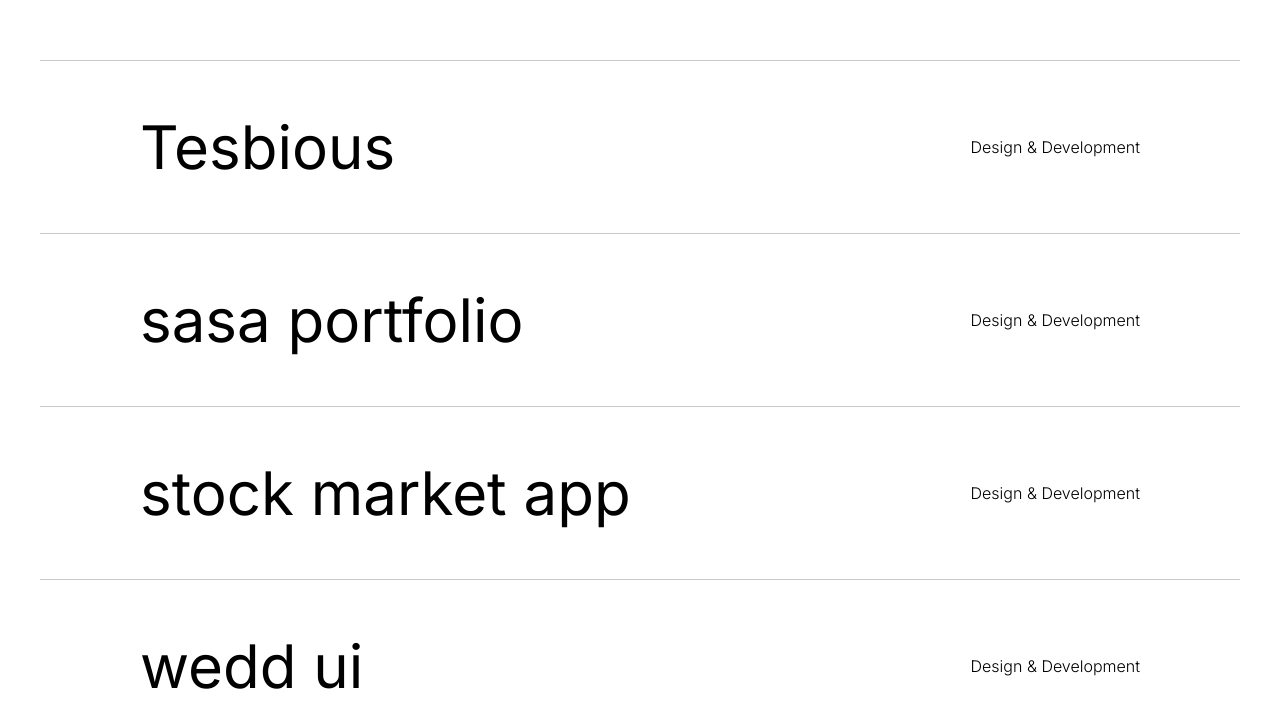
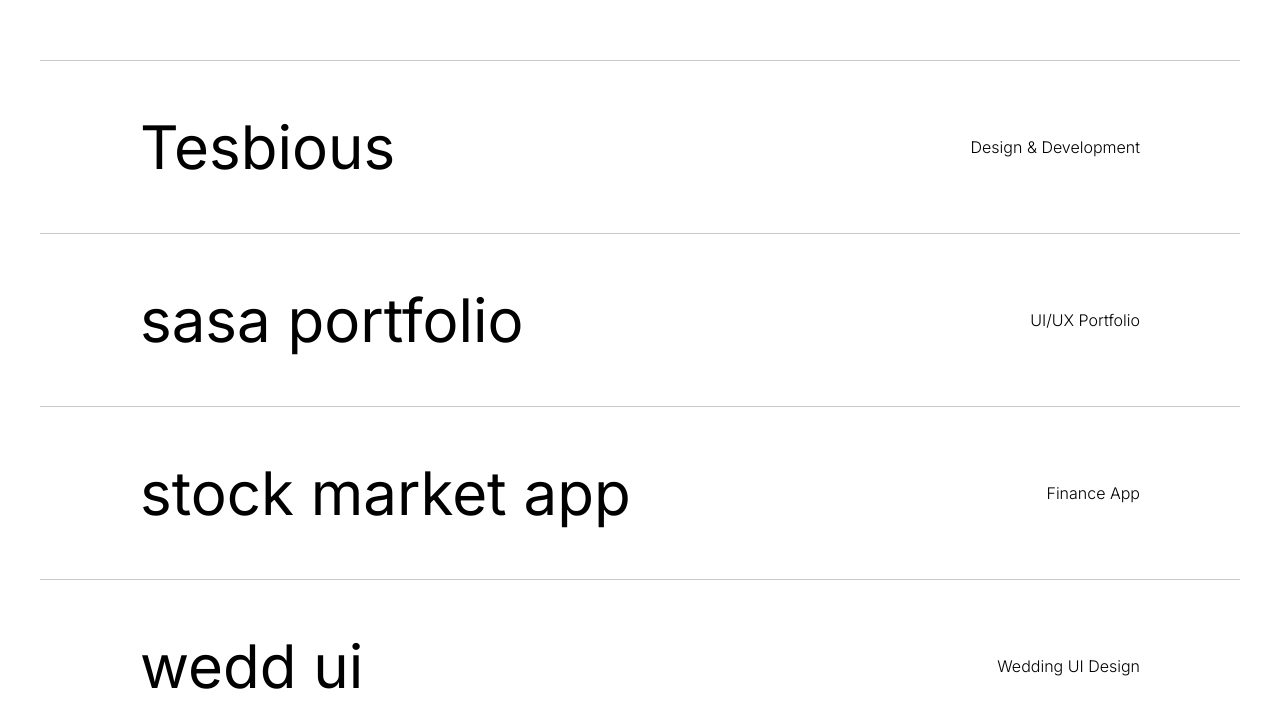
Before and after one commit to Eranga725/Portfolio, a Next.js app: page / in a window 1280 px wide. Shown: the part 1594-2321 px from the top of the page. Built offline with nearby package versions, Linux system fonts and the light colour scheme.

Commit message:
project section update

```diff
--- a/app/components/Projects/components_modal/index.jsx
+++ b/app/components/Projects/components_modal/index.jsx
@@ -1,65 +1,110 @@
+'use client';
 import { useRef, useEffect } from 'react';
 import { motion } from 'framer-motion';
 import Image from 'next/image';
+import Link from 'next/link';
 import styles from './style.module.css';
 import gsap from 'gsap';
 
 const scaleAnimation = {
-    initial: {scale: 0, x:"-50%", y:"-50%"},
-    enter: {scale: 1, x:"-50%", y:"-50%", transition: {duration: 0.4, ease: [0.76, 0, 0.24, 1]}},
-    closed: {scale: 0, x:"-50%", y:"-50%", transition: {duration: 0.4, ease: [0.32, 0, 0.67, 0]}}
-}
+  initial: { scale: 0, x: "-50%", y: "-50%" },
+  enter: { scale: 1, x: "-50%", y: "-50%", transition: { duration: 0.4, ease: [0.76, 0, 0.24, 1] } },
+  closed: { scale: 0, x: "-50%", y: "-50%", transition: { duration: 0.4, ease: [0.32, 0, 0.67, 0] } }
+};
 
-export default function index({modal, projects}) {
-
+export default function Modal({ modal, projects }) {
   const { active, index } = modal;
   const modalContainer = useRef(null);
   const cursor = useRef(null);
   const cursorLabel = useRef(null);
 
-  useEffect( () => {
-    //Move Container
-    let xMoveContainer = gsap.quickTo(modalContainer.current, "left", {duration: 0.8, ease: "power3"})
-    let yMoveContainer = gsap.quickTo(modalContainer.current, "top", {duration: 0.8, ease: "power3"})
-    //Move cursor
-    let xMoveCursor = gsap.quickTo(cursor.current, "left", {duration: 0.5, ease: "power3"})
-    let yMoveCursor = gsap.quickTo(cursor.current, "top", {duration: 0.5, ease: "power3"})
-    //Move cursor label
-    let xMoveCursorLabel = gsap.quickTo(cursorLabel.current, "left", {duration: 0.45, ease: "power3"})
-    let yMoveCursorLabel = gsap.quickTo(cursorLabel.current, "top", {duration: 0.45, ease: "power3"})
+  useEffect(() => {
+    const xMoveContainer = gsap.quickTo(modalContainer.current, "left", { duration: 0.8, ease: "power3" });
+    const yMoveContainer = gsap.quickTo(modalContainer.current, "top", { duration: 0.8, ease: "power3" });
+    const xMoveCursor = gsap.quickTo(cursor.current, "left", { duration: 0.5, ease: "power3" });
+    const yMoveCursor = gsap.quickTo(cursor.current, "top", { duration: 0.5, ease: "power3" });
+    const xMoveCursorLabel = gsap.quickTo(cursorLabel.current, "left", { duration: 0.45, ease: "power3" });
+    const yMoveCursorLabel = gsap.quickTo(cursorLabel.current, "top", { duration: 0.45, ease: "power3" });
 
-    window.addEventListener('mousemove', (e) => {
+    const moveHandler = (e) => {
       const { pageX, pageY } = e;
-      xMoveContainer(pageX)
-      yMoveContainer(pageY)
-      xMoveCursor(pageX)
-      yMoveCursor(pageY)
-      xMoveCursorLabel(pageX)
-      yMoveCursorLabel(pageY)
-    })
-  }, [])
+      xMoveContainer(pageX);
+      yMoveContainer(pageY);
+      xMoveCursor(pageX);
+      yMoveCursor(pageY);
+      xMoveCursorLabel(pageX);
+      yMoveCursorLabel(pageY);
+    };
+
+    window.addEventListener('mousemove', moveHandler);
+    return () => window.removeEventListener('mousemove', moveHandler);
+  }, []);
+
+  const navigateToProject = () => {
+    if (!projects[index]?.url) return;
+
+    const url = projects[index].url;
+    if (url.startsWith('http')) {
+      window.open(url, "_blank");
+    } else {
+      window.location.href = url; // internal route using full reload, safer in modal
+    }
+  };
 
   return (
     <>
-        <motion.div ref={modalContainer} variants={scaleAnimation} initial="initial" animate={active ? "enter" : "closed"} className={styles.modalContainer}>
-            <div style={{top: index * -100 + "%"}} className={styles.modalSlider}>
-            {
-                projects.map( (project, index) => {
-                const { src, color } = project
-                return <div className={styles.modal} style={{backgroundColor: color}} key={`modal_${index}`}>
+      {/* Modal container */}
+      <motion.div
+        ref={modalContainer}
+        variants={scaleAnimation}
+        initial="initial"
+        animate={active ? "enter" : "closed"}
+        className={styles.modalContainer}
+        onClick={navigateToProject} // click anywhere navigates
+        style={{ cursor: projects[index]?.url ? 'pointer' : 'default' }}
+      >
+        <div style={{ top: index * -100 + "%" }} className={styles.modalSlider}>
+          {projects.map((project, i) => (
+            <div
+              className={styles.modal}
+              style={{ backgroundColor: project.color }}
+              key={`modal_${i}`}
+            >
               <Image
-                    src={`/images/${src}`}
+                src={`/images/${project.src}`}
                 width={300}
                 height={0}
-                    alt="image"
+                alt={project.title}
               />
             </div>
-                })
-            }
+          ))}
         </div>
       </motion.div>
-        <motion.div ref={cursor} className={styles.cursor} variants={scaleAnimation} initial="initial" animate={active ? "enter" : "closed"}></motion.div>
-        <motion.div ref={cursorLabel} className={styles.cursorLabel} variants={scaleAnimation} initial="initial" animate={active ? "enter" : "closed"}>View</motion.div>
+
+      {/* Floating cursor */}
+      <motion.div
+        ref={cursor}
+        className={styles.cursor}
+        variants={scaleAnimation}
+        initial="initial"
+        animate={active ? "enter" : "closed"}
+      />
+
+      {/* View button */}
+      <motion.div
+        ref={cursorLabel}
+        className={styles.cursorLabel}
+        variants={scaleAnimation}
+        initial="initial"
+        animate={active ? "enter" : "closed"}
+        style={{ cursor: 'pointer' }}
+        onClick={(e) => {
+          e.stopPropagation(); // prevent double navigation
+          navigateToProject();
+        }}
+      >
+        View
+      </motion.div>
     </>
-  )
+  );
 }
--- a/app/components/Projects/components_projects/index.jsx
+++ b/app/components/Projects/components_projects/index.jsx
@@ -1,14 +1,17 @@
 'use client';
-import React from 'react'
+import React from 'react';
 import styles from './style.module.css';
 
-export default function index({index, title, setModal}) {
-
-    return (
-        <div onMouseEnter={() => {setModal({active: true, index})}} onMouseLeave={() => {setModal({active: false, index})}} className={styles.project}>
-            <h2>{title}</h2>
-            <p>Design & Development</p>
-        </div>
-
-    )
+export default function Project({ index, title, description, setModal }) {
+  return (
+    <div
+      onMouseEnter={() => setModal({ active: true, index })}
+      onMouseLeave={() => setModal({ active: false, index })}
+      className={styles.project}
+      style={{ cursor: 'pointer' }}
+    >
+      <h2>{title}</h2>
+      <p>{description}</p> {/* Display project description */}
+    </div>
+  );
 }
--- a/app/components/Projects/index.jsx
+++ b/app/components/Projects/index.jsx
@@ -1,5 +1,5 @@
 'use client';
-import styles from './page.module.css'
+import styles from './page.module.css';
 import { useState } from 'react';
 import Project from './components_projects';
 import Modal from './components_modal';
@@ -7,40 +7,51 @@ import Modal from './components_modal';
 const projects = [
   {
     title: "Tesbious",
-    src: "c2montreal.png",
-    color: "#000000"
+    src: "./public/images/background.jpg",
+    color: "#000000",
+    url: "https://www.tesbious.com/",
+    description: "Design & Development"
   },
   {
     title: "sasa portfolio",
     src: "officestudio.png",
-    color: "#8C8C8C"
+    color: "#8C8C8C",
+    url: "",
+    description: "UI/UX Portfolio"
   },
   {
     title: "stock market app",
     src: "locomotive.png",
-    color: "#EFE8D3"
+    color: "#EFE8D3",
+    url: "/stock-market-app",
+    description: "Finance App"
   },
   {
     title: "wedd ui",
     src: "silencio.png",
-    color: "#706D63"
+    color: "#706D63",
+    url: "/wedd-ui",
+    description: "Wedding UI Design"
   }
-]
+];
 
 export default function Home() {
-
-  const [modal, setModal] = useState({active: false, index: 0})
+  const [modal, setModal] = useState({ active: false, index: 0 });
 
   return (
-  <main className={styles.main}>
-    <div className={styles.body}>
-      {
-        projects.map( (project, index) => {
-          return <Project index={index} title={project.title} setModal={setModal} key={index}/>
-        })
-      }
-    </div>
-          <Modal modal={modal} projects={projects}/>
-  </main>
-  )
+    <main className={styles.main}>
+      <div className={styles.body}>
+        {projects.map((project, index) => (
+          <Project
+            key={index}
+            index={index}
+            title={project.title}
+            description={project.description} // pass description
+            setModal={setModal}
+          />
+        ))}
+      </div>
+      <Modal modal={modal} projects={projects} />
+    </main>
+  );
 }
```
Also changed, not shown: public/images/background.jpg. Lines whose indentation alone changed are shown as unchanged.
